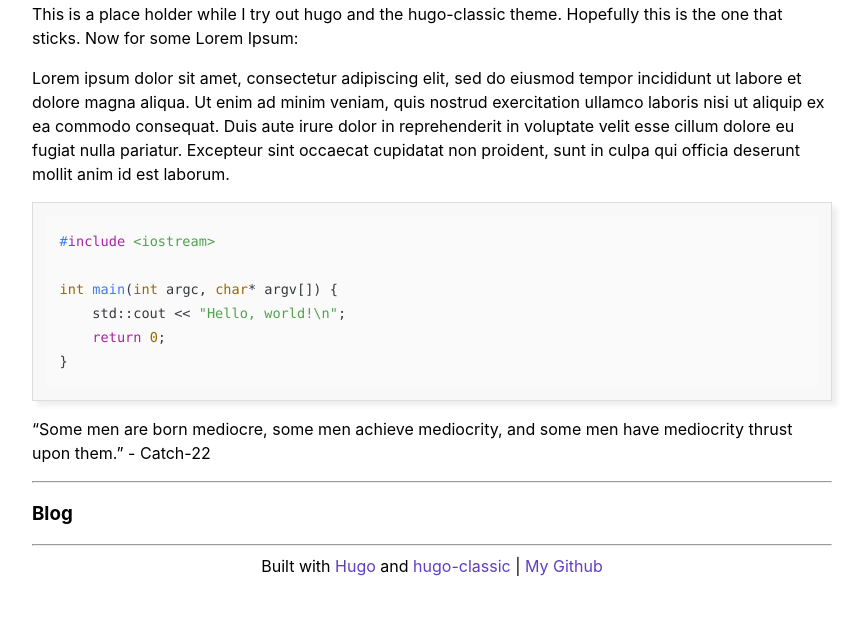
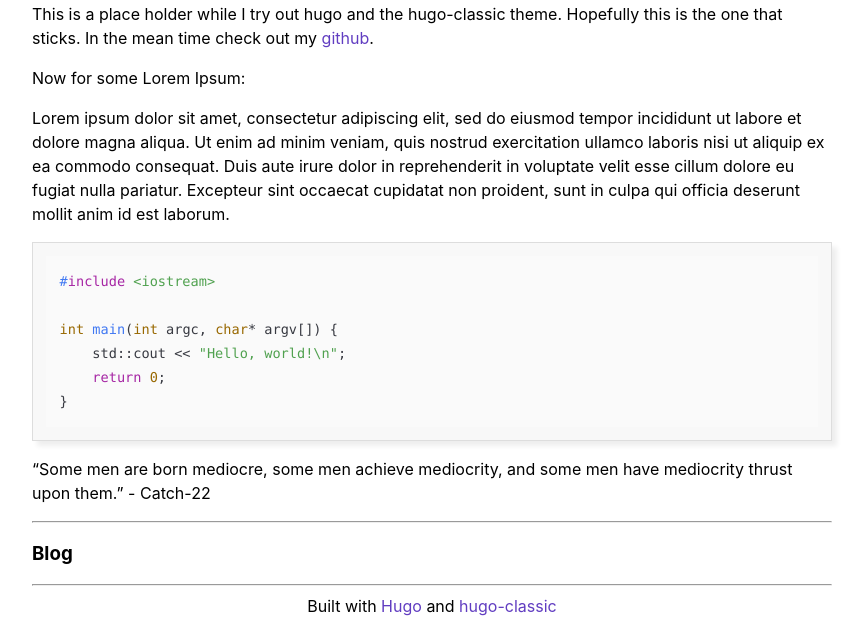
Before and after one commit to adamleighfish/adamleighfish.github.io, a plain HTML site: page index.html in a window 1280 px wide. Shown: the part 164-800 px from the top of the page, without its empty margins (208-1074 px from the left). Drawn offline with nearby package versions, Linux system fonts and the light colour scheme.

Commit message:
rebuilding site Sun Jan 28 14:11:14 EST 2018

```diff
--- a/index.html
+++ b/index.html
@@ -59,7 +59,9 @@
 
 <h3 id="about-me">About me</h3>
 
-<p>This is a place holder while I try out hugo and the hugo-classic theme. Hopefully this is the one that sticks. Now for some Lorem Ipsum:</p>
+<p>This is a place holder while I try out hugo and the hugo-classic theme. Hopefully this is the one that sticks. In the mean time check out my <a href="https://github.com/adamleighfish">github</a>.</p>
+
+<p>Now for some Lorem Ipsum:</p>
 
 <p>Lorem ipsum dolor sit amet, consectetur adipiscing elit, sed do eiusmod tempor incididunt ut labore et dolore magna aliqua. Ut enim ad minim veniam, quis nostrud exercitation ullamco laboris nisi ut aliquip ex ea commodo consequat. Duis aute irure dolor in reprehenderit in voluptate velit esse cillum dolore eu fugiat nulla pariatur. Excepteur sint occaecat cupidatat non proident, sunt in culpa qui officia deserunt mollit anim id est laborum.</p>
 
@@ -111,7 +113,7 @@ int main(int argc, char* argv[]) {
 
 
       <hr/>
-      Built with <a href="https://gohugo.io">Hugo</a> and <a href="https://github.com/goodroot/hugo-classic">hugo-classic</a> | <a href="https://github.com/adamleighfish">My Github</a>
+      Built with <a href="https://gohugo.io">Hugo</a> and <a href="https://github.com/goodroot/hugo-classic">hugo-classic</a>
 
     </footer>
   </body>
```
Also changed, not shown: 404.html (+1 -1 lines), categories/index.html (+1 -1 lines), tags/index.html (+1 -1 lines).
